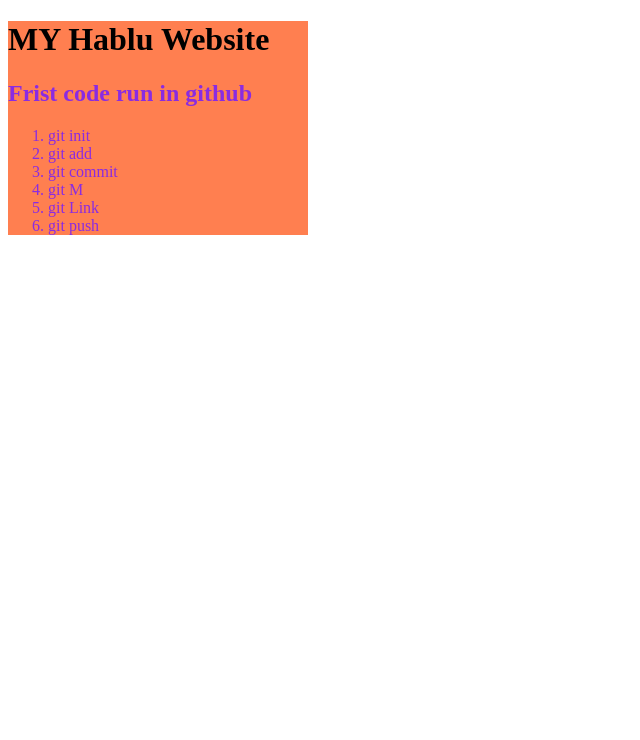
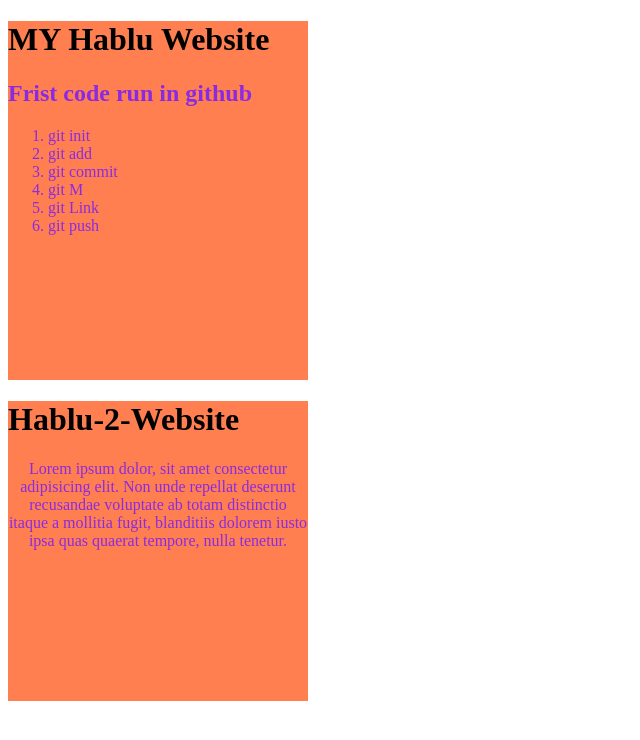
Before and after one commit to Sohelkhan24/my-hablu, a plain HTML site: page index.html in a window 1280 px wide. Shown: the whole page, without its empty margins (0-640 px from the left). Drawn offline with Linux system fonts and the light colour scheme.

Commit message:
my thirt hablu website

```diff
--- a/hablu/style.css
+++ b/hablu/style.css
@@ -11,8 +11,9 @@ p{
 }
 div{
 
-    display:block;
+
     width:300px;
+    height:300px;
     background-color:coral;
 
     text-align:justify;
@@ -22,3 +23,7 @@ div{
     margin:0;
 
 }
+.hablu-amar{
+    margin-bottom: 10px;
+    display:block;
+}
--- a/index.html
+++ b/index.html
@@ -11,7 +11,7 @@
         <h1>MY Hablu Website</h1>
 
     <div>
-    <div>
+    <div class="hablu-amar">
         <h2 style="color:blueviolet;">Frist code run in github</h1>
         <ol style="color:blueviolet;">
             <li>git init</il>
@@ -22,5 +22,9 @@
             <li>git push</li>
         </ol>
     </div>
+    <div>
+        <h1>Hablu-2-Website</h1>
+        <p>Lorem ipsum dolor, sit amet consectetur adipisicing elit. Non unde repellat deserunt recusandae voluptate ab totam distinctio itaque a mollitia fugit, blanditiis dolorem iusto ipsa quas quaerat tempore, nulla tenetur.</p>
+    </div>
 </body>
 </html>
```
